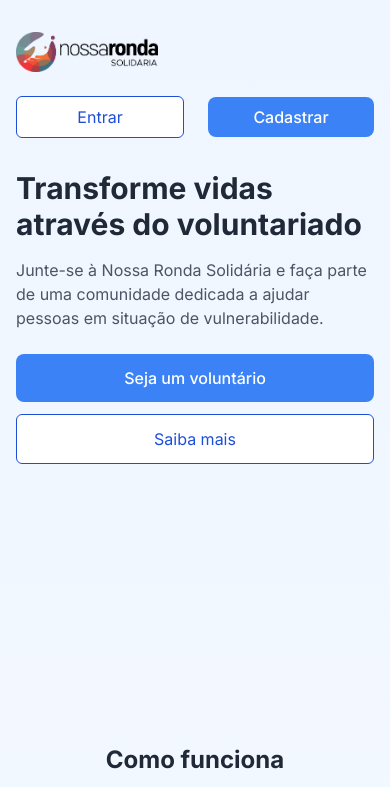
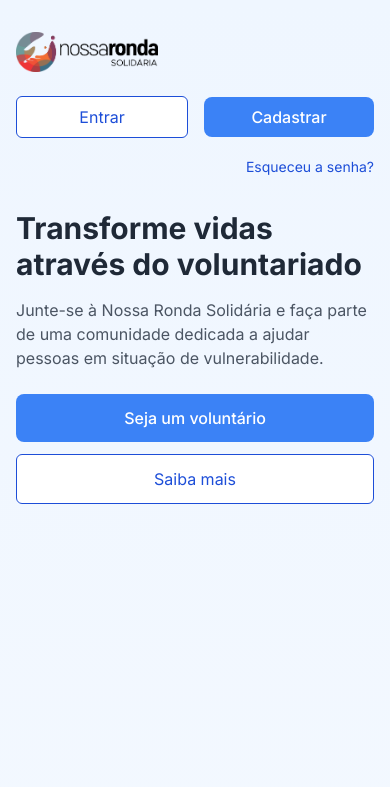
Before and after one commit to luchinomarchi/nrs, a Next.js app: page / in a window 390 px wide. Shown: the top 787 px of the page. Built offline with nearby package versions, Linux system fonts and the light colour scheme.

Commit message:
fix(home mobile): alinhar ações e link de senha em layout mobile

```diff
--- a/src/app/page.tsx
+++ b/src/app/page.tsx
@@ -26,13 +26,16 @@ export default function Home() {
           </div>
         </header>
 
-        <div className="md:hidden flex items-center justify-between mb-8">
-          <Link href="/login" className="flex-1 mr-3 px-4 py-2 rounded-md bg-white text-primary-700 border border-primary-700 text-center">
+        <div className="md:hidden flex items-center justify-between mb-4">
+          <Link href="/login" className="flex-1 mr-2 px-4 py-2 rounded-md bg-white text-primary-700 border border-primary-700 text-center">
             Entrar
           </Link>
-          <Link href="/register" className="flex-1 ml-3 btn-primary text-center">
+          <Link href="/register" className="flex-1 ml-2 btn-primary text-center">
             Cadastrar
           </Link>
+        </div>
+        <div className="md:hidden text-right mb-8">
+          <Link href="/forgot" className="text-sm text-primary-700 hover:text-primary-800">Esqueceu a senha?</Link>
         </div>
 
         {/* Hero Section */}
```
